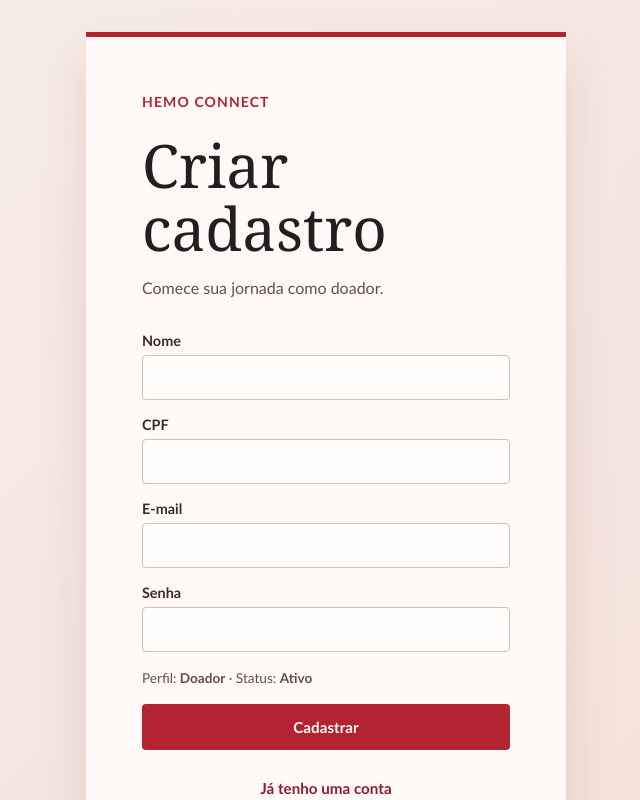
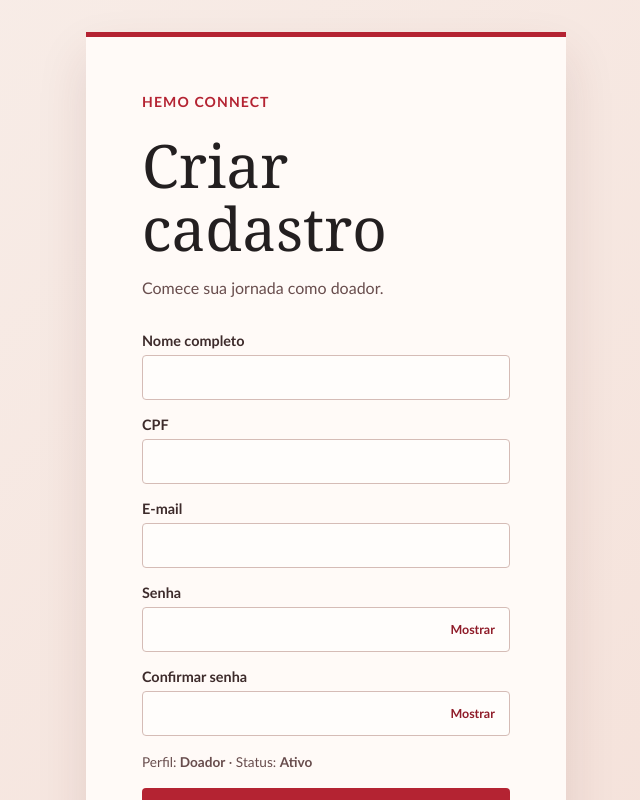
Before and after one commit to ZellerMarcos/fe-hemo-connect, a React (Vite) app: page /cadastro in a window 1280 px wide. Shown: the top 800 px of the page, without its empty margins (314-954 px from the left). Built offline with nearby package versions, Linux system fonts and the light colour scheme; no server answers.

Commit message:
feat: enhance Cadastro form with password visibility toggle and validation for name, email, and password confirmation

```diff
--- a/src/index.css
+++ b/src/index.css
@@ -179,6 +179,32 @@ input:focus {
   border-color: #b42332;
 }
 
+.password-input {
+  position: relative;
+  display: flex;
+  align-items: center;
+}
+
+.password-input input {
+  padding-right: 5rem;
+}
+
+.password-toggle {
+  position: absolute;
+  right: 0.45rem;
+  padding: 0.35rem 0.5rem;
+  border: 0;
+  background: transparent;
+  color: #8f1c29;
+  font-size: 0.78rem;
+}
+
+.password-toggle:hover,
+.password-toggle:focus-visible {
+  background: #fff0ec;
+  color: #6f1420;
+}
+
 button {
   padding: 0.85rem 1rem;
   border: 0;
--- a/src/pages/Cadastro.tsx
+++ b/src/pages/Cadastro.tsx
@@ -7,10 +7,12 @@ interface CadastroProps {
 }
 
 export function Cadastro({ onCadastroSucesso, onIrParaLogin }: CadastroProps) {
-  const [form, setForm] = useState({ nome: '', cpf: '', email: '', senha: '' })
+  const [form, setForm] = useState({ nome: '', cpf: '', email: '', senha: '', confirmacaoSenha: '' })
   const [erro, setErro] = useState('')
   const [sucesso, setSucesso] = useState(false)
   const [carregando, setCarregando] = useState(false)
+  const [mostrarSenha, setMostrarSenha] = useState(false)
+  const [mostrarConfirmacao, setMostrarConfirmacao] = useState(false)
 
   function updateField(field: keyof typeof form, value: string) {
     setForm((current) => ({ ...current, [field]: value }))
@@ -21,16 +23,42 @@ export function Cadastro({ onCadastroSucesso, onIrParaLogin }: CadastroProps) {
     setErro('')
     setSucesso(false)
 
-    if (!form.nome.trim() || !/^\d{11}$/.test(form.cpf) || !form.email.trim() || !form.senha) {
+    const nomeValido = /^(?:[A-ZÁÀÃÂÉÊÍÓÔÕÚÇ][a-záàãâéêíóôõúç]+)(?: (?:[A-ZÁÀÃÂÉÊÍÓÔÕÚÇ][a-záàãâéêíóôõúç]+))+$/.test(form.nome)
+    const emailValido = /^[a-z0-9.!#$%&'*+/=?^_`{|}~-]+@[a-z0-9](?:[a-z0-9-]{0,61}[a-z0-9])?(?:\.[a-z0-9](?:[a-z0-9-]{0,61}[a-z0-9])?)+$/.test(form.email)
+
+    if (!nomeValido) {
+      setErro('Informe o nome completo com a primeira letra de cada nome em maiúscula. Exemplo: José Carlos.')
+      return
+    }
+
+    if (!/^\d{11}$/.test(form.cpf)) {
       setErro('Preencha todos os campos corretamente. O CPF deve ter 11 números.')
+      return
+    }
+
+    if (!emailValido) {
+      setErro('Informe um e-mail válido, todo em letras minúsculas.')
+      return
+    }
+
+    if (!form.senha || form.senha !== form.confirmacaoSenha) {
+      setErro('A confirmação de senha deve ser igual à senha.')
       return
     }
 
     setCarregando(true)
     try {
-      await cadastrarUsuario({ ...form, perfil: 'DOADOR', status: 'ATIVO', hemocentro_id: null })
+      await cadastrarUsuario({
+        nome: form.nome,
+        cpf: form.cpf,
+        email: form.email,
+        senha: form.senha,
+        perfil: 'DOADOR',
+        status: 'ATIVO',
+        hemocentro_id: null,
+      })
       setSucesso(true)
-      setForm({ nome: '', cpf: '', email: '', senha: '' })
+      setForm({ nome: '', cpf: '', email: '', senha: '', confirmacaoSenha: '' })
     } catch (error) {
       setErro(error instanceof Error ? error.message : 'Não foi possível realizar o cadastro.')
     } finally {
@@ -46,10 +74,27 @@ export function Cadastro({ onCadastroSucesso, onIrParaLogin }: CadastroProps) {
         <p>Comece sua jornada como doador.</p>
       </div>
       <form onSubmit={handleSubmit} noValidate>
-        <label>Nome<input value={form.nome} onChange={(event) => updateField('nome', event.target.value)} autoComplete="name" required /></label>
+        <label>Nome completo<input value={form.nome} onChange={(event) => updateField('nome', event.target.value)} autoComplete="name" required /></label>
         <label>CPF<input value={form.cpf} onChange={(event) => updateField('cpf', event.target.value.replace(/\D/g, '').slice(0, 11))} inputMode="numeric" maxLength={11} required /></label>
         <label>E-mail<input type="email" value={form.email} onChange={(event) => updateField('email', event.target.value)} autoComplete="email" required /></label>
-        <label>Senha<input type="password" value={form.senha} onChange={(event) => updateField('senha', event.target.value)} autoComplete="new-password" required /></label>
+        <label>
+          Senha
+          <span className="password-input">
+            <input type={mostrarSenha ? 'text' : 'password'} value={form.senha} onChange={(event) => updateField('senha', event.target.value)} autoComplete="new-password" required />
+            <button className="password-toggle" type="button" onClick={() => setMostrarSenha((current) => !current)} aria-label={mostrarSenha ? 'Ocultar senha' : 'Mostrar senha'}>
+              {mostrarSenha ? 'Ocultar' : 'Mostrar'}
+            </button>
+          </span>
+        </label>
+        <label>
+          Confirmar senha
+          <span className="password-input">
+            <input type={mostrarConfirmacao ? 'text' : 'password'} value={form.confirmacaoSenha} onChange={(event) => updateField('confirmacaoSenha', event.target.value)} autoComplete="new-password" required />
+            <button className="password-toggle" type="button" onClick={() => setMostrarConfirmacao((current) => !current)} aria-label={mostrarConfirmacao ? 'Ocultar confirmação de senha' : 'Mostrar confirmação de senha'}>
+              {mostrarConfirmacao ? 'Ocultar' : 'Mostrar'}
+            </button>
+          </span>
+        </label>
         <p className="fixed-values">Perfil: <strong>Doador</strong> · Status: <strong>Ativo</strong></p>
         {erro && <p className="feedback error" role="alert">{erro}</p>}
         {sucesso && <p className="feedback success" role="status">Cadastro realizado com sucesso.</p>}
```
